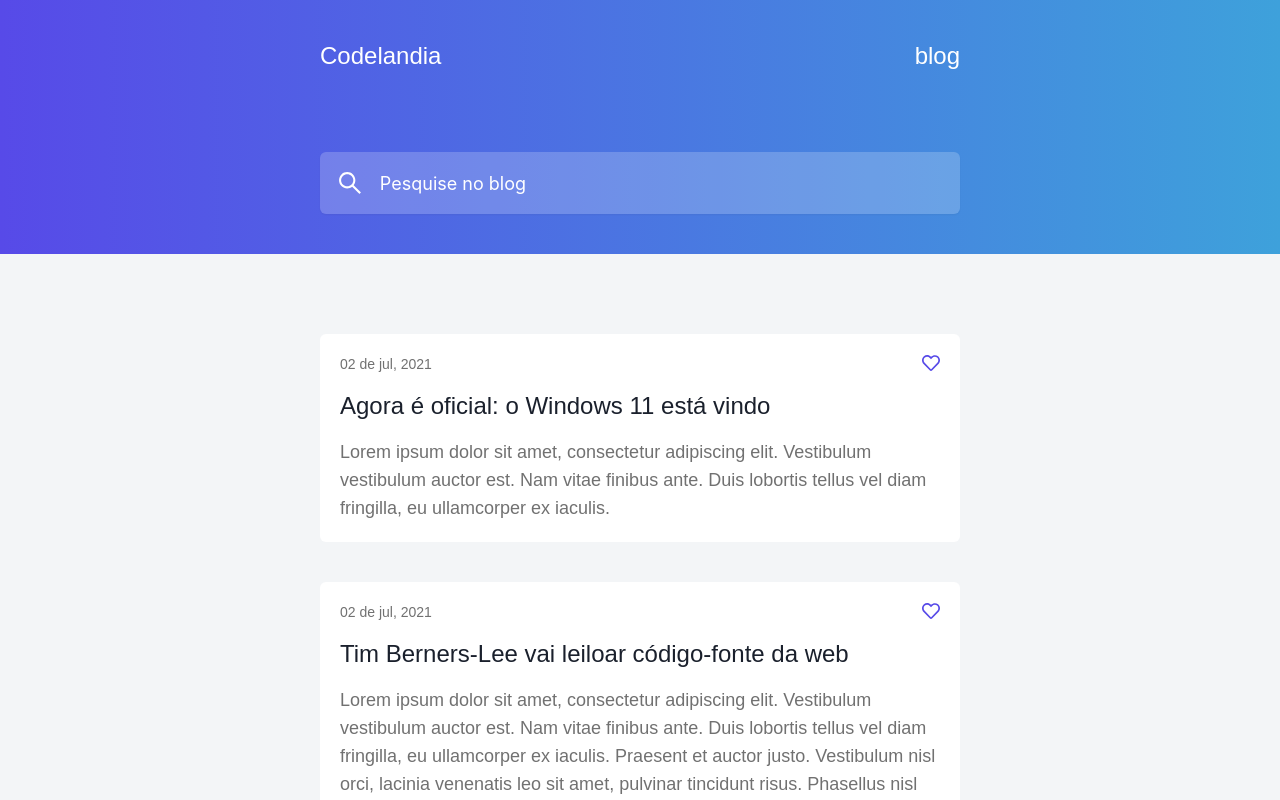
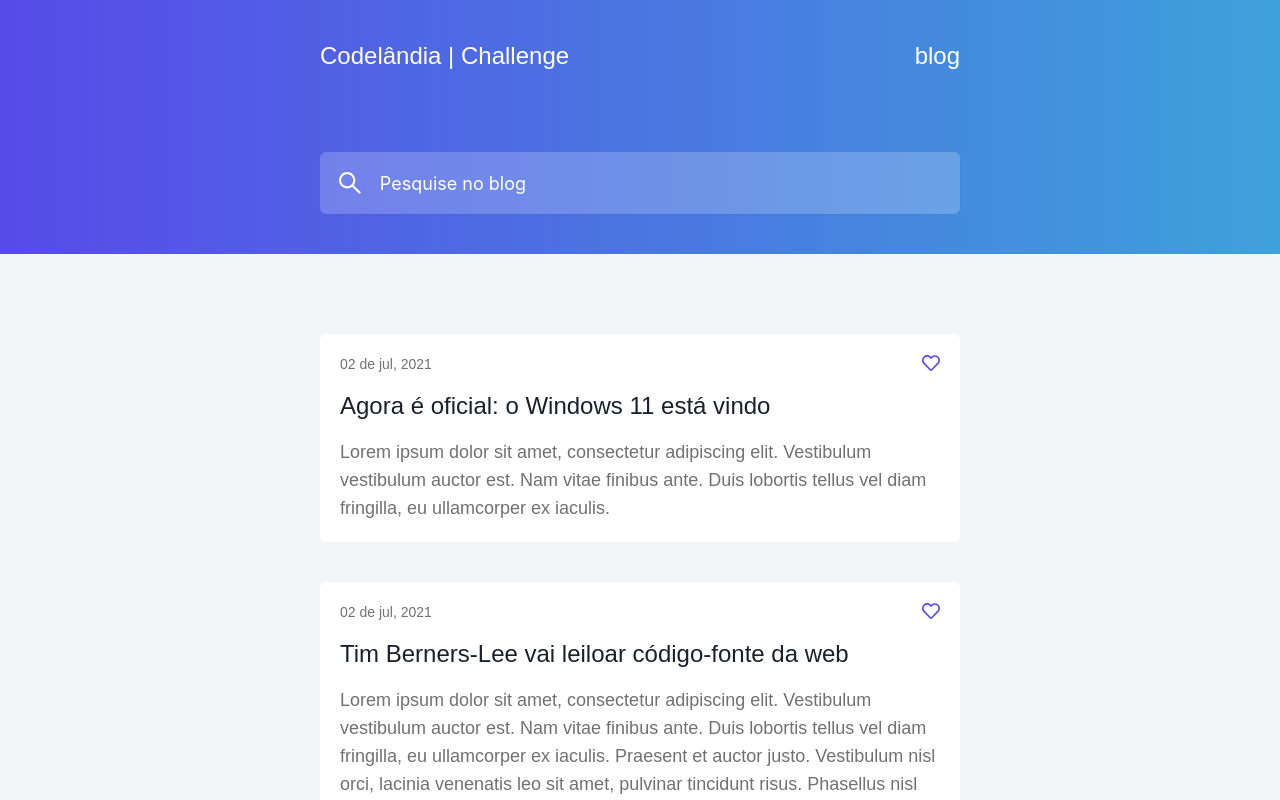
Before and after one commit to ruanvsrateira/-Codelandia--Challenge-1, a React (Vite) app: page / in a window 1280 px wide. Shown: the top 800 px of the page. Built offline with nearby package versions, Linux system fonts and the light colour scheme.

Commit message:
feat: change titles of page

```diff
--- a/index.html
+++ b/index.html
@@ -4,7 +4,7 @@
     <meta charset="UTF-8" />
     <link rel="icon" type="image/svg+xml" href="/vite.svg" />
     <meta name="viewport" content="width=device-width, initial-scale=1.0" />
-    <title>Vite + React + TS</title>
+    <title>Codelandia | Challenge</title>
 
     <!-- Import Font -->
     <link href="https://fonts.googleapis.com/css2?family=Lexend+Deca:wght@100;200;300;400;500;600;700;800;900&display=swap" rel="stylesheet">
--- a/src/App.tsx
+++ b/src/App.tsx
@@ -8,7 +8,7 @@
       <header className={styles["header-group"]}>
         <div className={styles["header-group__container"]}>
           <div>
-            <h1>Codelandia</h1>
+            <h1>Codelândia | Challenge</h1>
             <h1>blog</h1>
           </div>
           <SearchInput placeholder="Pesquise no blog" />
```
